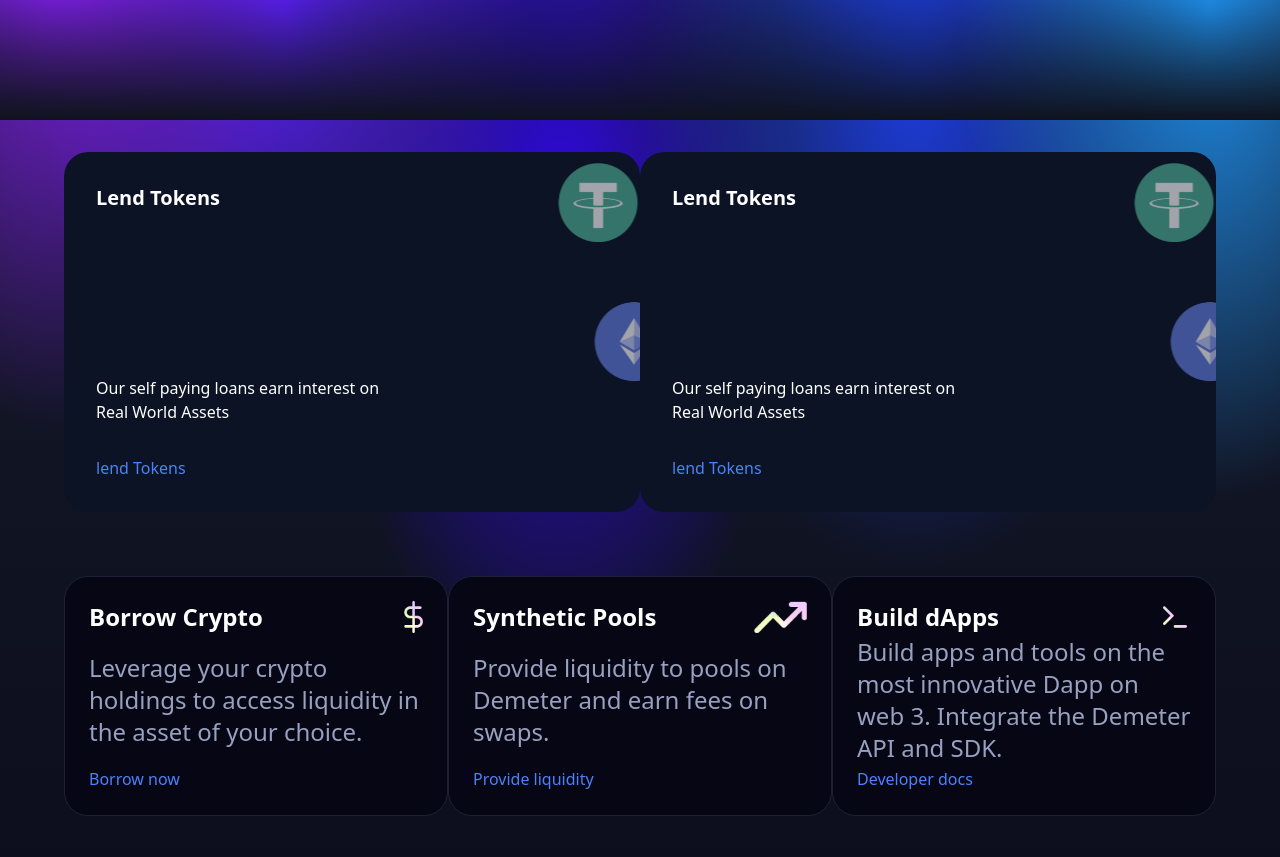
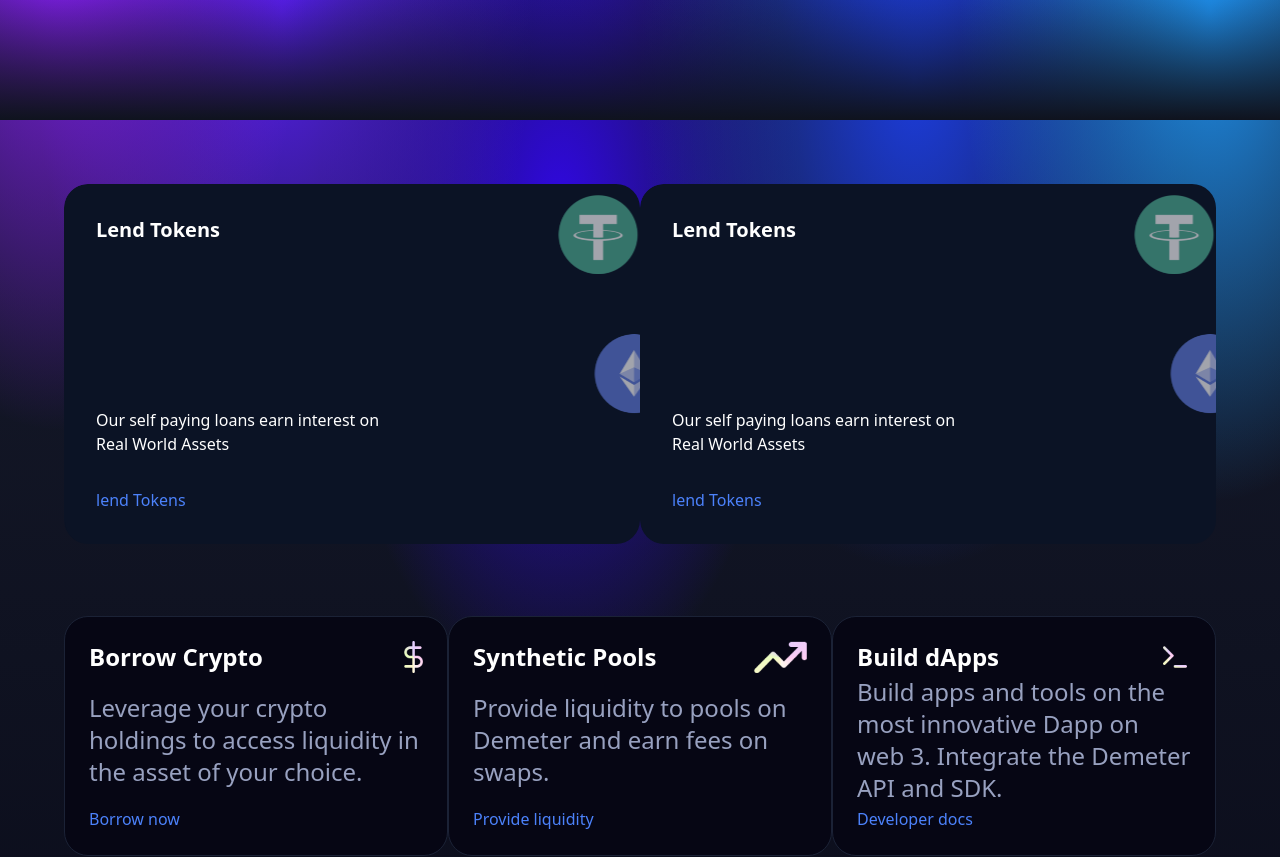
Before and after one commit to mister36/demeter-frontend, a React (Create React App) app: page / in a window 1280 px wide. Shown: the part 760-1617 px from the top of the page. Built offline with nearby package versions, Linux system fonts and the light colour scheme.

Commit message:
Finished front page

```diff
--- a/src/components/home2.js
+++ b/src/components/home2.js
@@ -78,7 +78,7 @@
                 <div className="h-32 w-full glass absolute bottom-0"></div>
             </div>
 
-            <div className=".very-dark-blue w-screen py-8 px-16 relative space-y-8">
+            <div className="w-screen py-16 px-16 relative space-y-10">
                 <div className="flex flex-row justify-between">
                     <div className="features-l1 flex flex-col justify-between rounded-3xl px-8 py-8">
                         <p className="text-xl text-white font-semibold">Lend Tokens</p>
```
